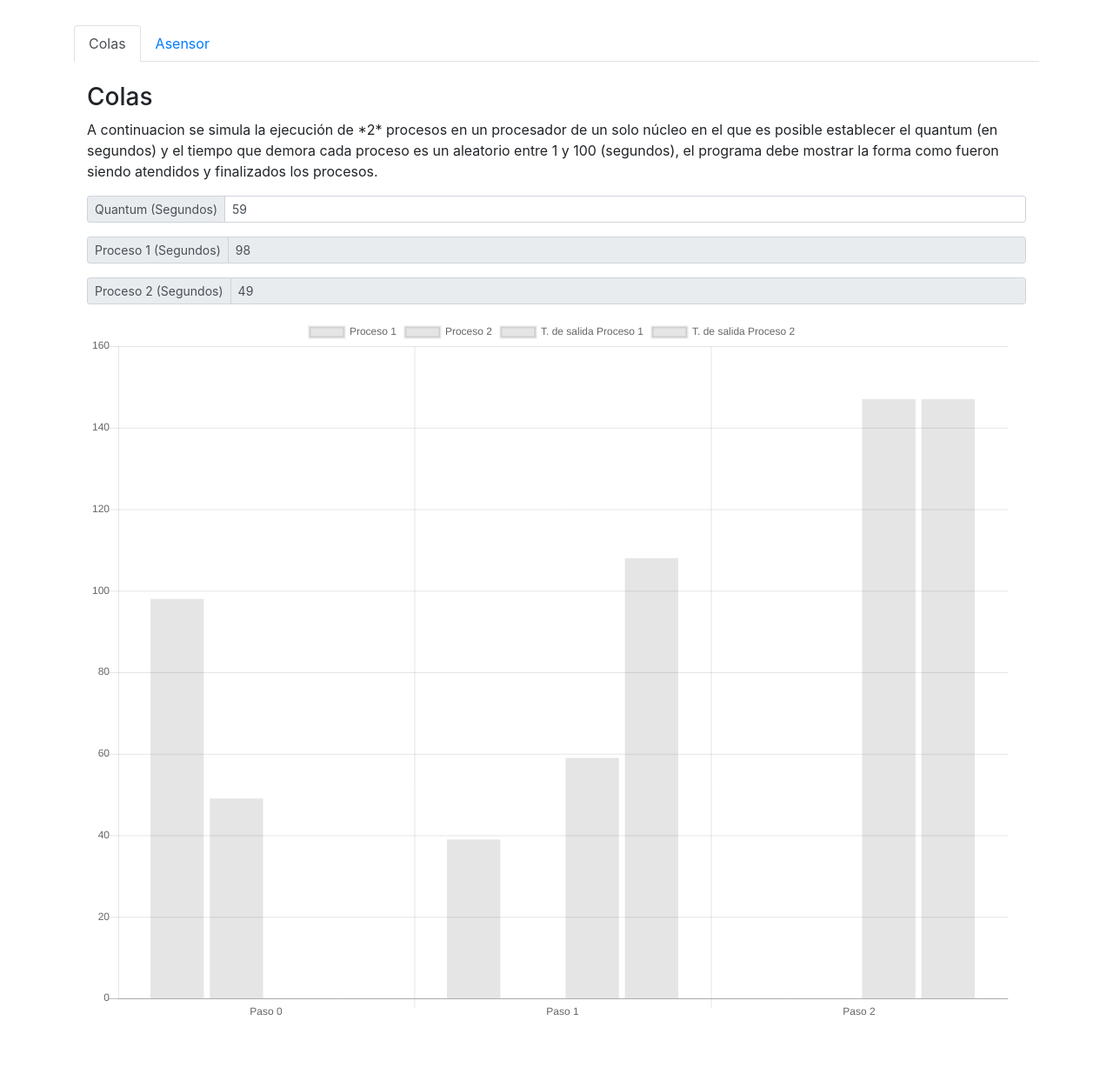
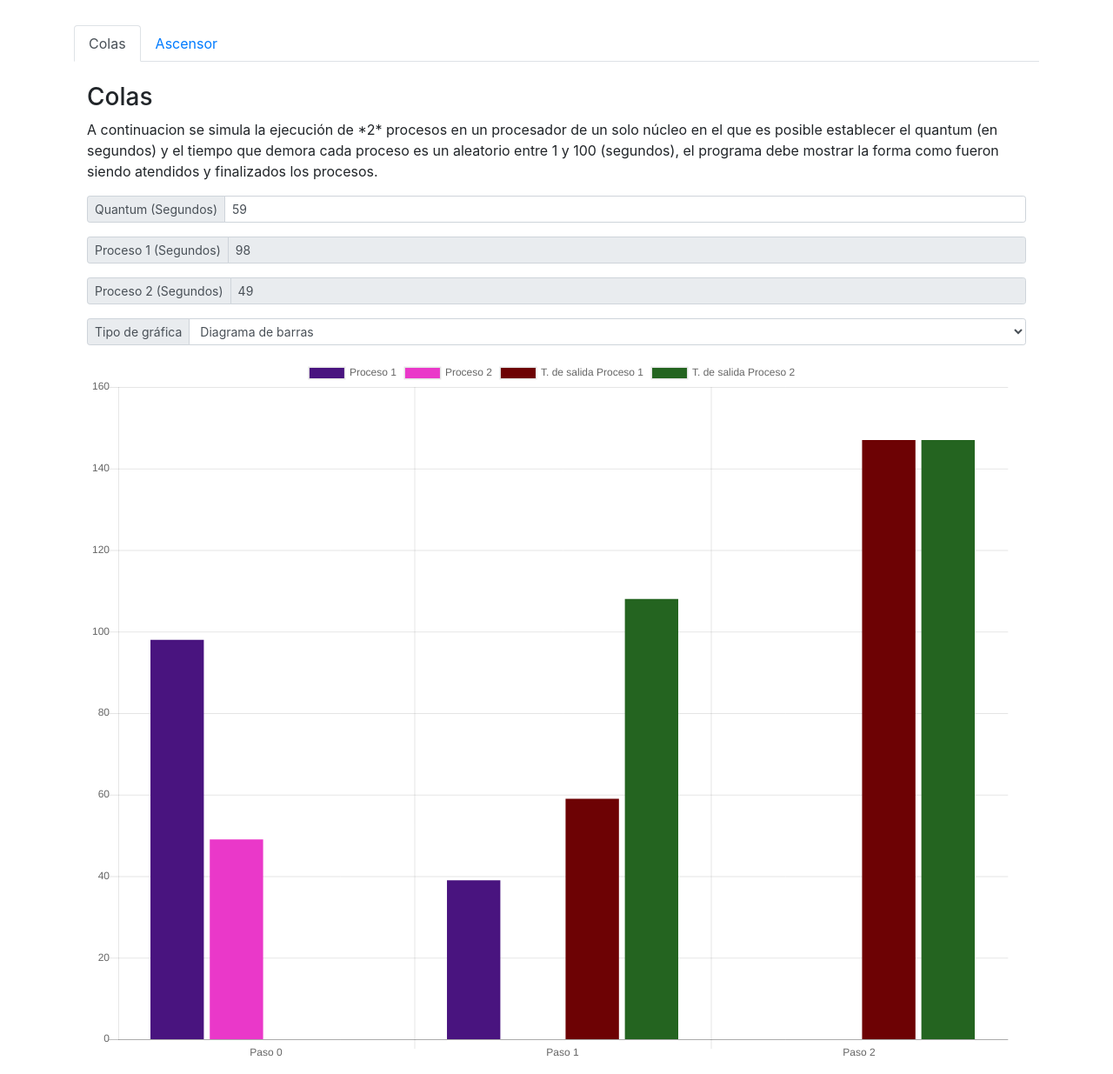
Before and after one commit to piiok/Simulacion1, a plain HTML site: page index.html in a window 1280 px wide. Shown: the part 65-1300 px from the top of the page at 87% size. Before the commit the page ends 1265 px from the top, so only its background shows below. Drawn offline with Linux system fonts and the light colour scheme.

Commit message:
Update index.html

```diff
--- a/index.html
+++ b/index.html
@@ -26,7 +26,7 @@
                 <a class="nav-link active" data-toggle="tab" href="#colas">Colas</a>
             </li>
             <li class="nav-item">
-                <a class="nav-link" data-toggle="tab" href="#asensor">Asensor</a>
+                <a class="nav-link" data-toggle="tab" href="#ascensor">Ascensor</a>
             </li>
             </ul>
 
@@ -55,16 +55,28 @@
                             </div>
                             <input id="p2" type="number" class="form-control" value="" min="1" disabled>
                     </div>
-                <canvas id="canvas1" height="450" width="600"></canvas>
+                    <div class="input-group mb-3 input-group-sm">
+                        <div class="input-group-prepend">
+                            <span class="input-group-text">Tipo de gráfica</span>
+                        </div>
+                        <select class="form-control" id="sel1" name="sellist1" onchange="cambioGrafico(this.value)">
+                            <option value="bar" selected>Diagrama de barras</option>
+                            <option value="line">Diagrama de lineas</option>
+                        </select>
+                    </div>
+                    <div id="grafica">
+                        <canvas id="canvas1" height="450" width="600"></canvas>
+                    </div>
+
             </div>
-            <div id="asensor" class="container tab-pane fade"><br>
-                <h3>Asensor</h3>
-                <p>A continuacion se simula un escenario de un asensor el cual solo recoge personas en el 1er piso, y debe ir dejando persona a lo largo de la subida del asensor. Para ellos solo necesitammos la cantidad de personas que soporta el asensor y la cantidad de pisos del edificio.</p>
+            <div id="ascensor" class="container tab-pane fade"><br>
+                <h3>Ascensor</h3>
+                <p>A continuacion se simula un escenario de un ascensor el cual solo recoge personas en el 1er piso, y debe ir dejando persona a lo largo de la subida del ascensor. Para ellos solo necesitammos la cantidad de personas que soporta el ascensor y la cantidad de pisos del edificio.</p>
                 <div class="input-group mb-3 input-group-sm">
                     <div class="input-group-prepend">
-                        <span class="input-group-text">Capacidad del asensor</span>
+                        <span class="input-group-text">Capacidad del ascensor</span>
                     </div>
-                    <input id="capacidad" type="number" class="form-control" value="1" step="1" min="1" onchange="proceso(this.value)">
+                    <input id="capacidad" type="number" class="form-control" value="1" step="1" min="1" onchange="proceso2()">
                 </div>
                 <div class="input-group mb-3 input-group-sm">
                         <div class="input-group-prepend">
@@ -72,7 +84,9 @@
                         </div>
                         <input id="pisos" type="text" class="form-control" value="" min="1" step="1" >
                 </div>
-                <canvas id="canvas2" height="450" width="600"></canvas>
+                <div id="grafica1">
+                    <canvas id="canvas2" height="450" width="600"></canvas>
+                </div>
             </div>
             </div>
             <br>
@@ -83,20 +97,21 @@
         function getRandomInt(min=1, max=100) {
             return (Math.floor(Math.random() * (max - min)) + min);
         }
-        function proceso(q){
+        function proceso2(q){
             q=parseInt(q);
-            var ctx1 = document.getElementById('canvas1').getContext('2d');
-            var p1 = getRandomInt();
-            var p2 = getRandomInt();
-            $("#p1").val(""+p1);
-            $("#p2").val(""+p2);
-            var config1 = configuracion(roundRobin(q,p1,p2));
+            var grafica = document.getElementById('grafica1').innerHTML="<canvas id='canvas2' height='450' width='600'></canvas>";
+            var ctx1 = document.getElementById('canvas2').getContext('2d');
+            var capacidad = parseInt($("#capacidad").val());
+            var pisos = parseInt($("#pisos").val());
+            var config1 = configuracion2(ascensor(capacidad,pisos));
             window.myLine = new Chart(ctx1, config1);
 
         }
 
-        function proceso2(q){
+
+        function proceso(q){
             q=parseInt(q);
+            var grafica = document.getElementById('grafica').innerHTML="<canvas id='canvas1' height='450' width='600'></canvas>";
             var ctx1 = document.getElementById('canvas1').getContext('2d');
             var p1 = getRandomInt();
             var p2 = getRandomInt();
@@ -112,7 +127,7 @@
                 type: 'horizontalBar',
                 data: {
                     labels: labels,
-                    backgroundColor: window.chartColors.red,
+                    // backgroundColor: color(window.chartColors.red).alpha(0.5).rgbString(),
                     datasets: [{
                         label: 'Proceso 1',
                         fill: false,
@@ -134,24 +149,28 @@
 
         function configuracion(r){
             return {
-                type: 'bar',
+
+                type: "bar",
                 data: {
                     labels: r[0],
-                    // backgroundColor: window.chartColors.red,
                     datasets: [{
                         label: 'Proceso 1',
+                        backgroundColor: '#49147F',
                         fill: false,
                         data: r[1][0]
                     },{
                         label: 'Proceso 2',
+                        backgroundColor: '#EA38C9',
                         fill: false,
                         data: r[1][1]
                     },{
                         label: 'T. de salida Proceso 1',
+                        backgroundColor: '#6D0204',
                         fill: false,
                         data: r[1][2]
                     },{
                         label: 'T. de salida Proceso 2',
+                        backgroundColor: '#246420',
                         fill: false,
                         data: r[1][3]
                     }]
```
